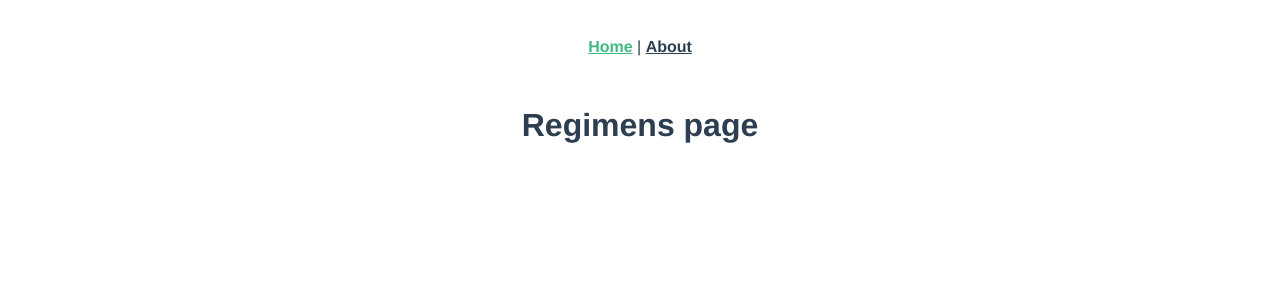
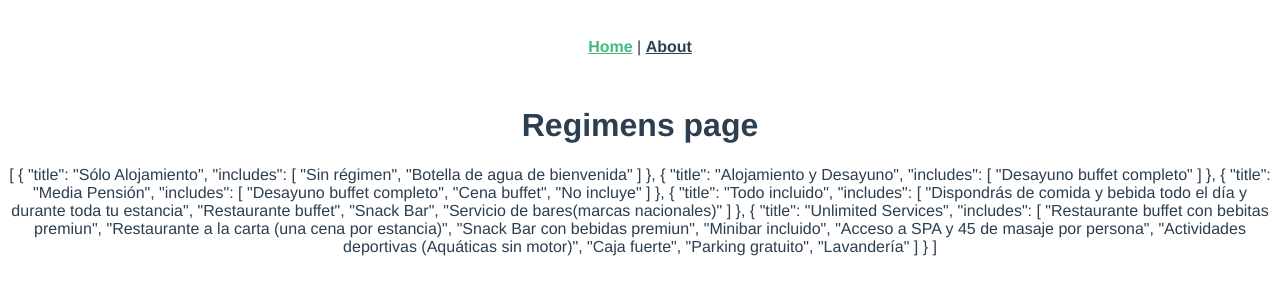
Before and after one commit to AlvaroDDG86/vue-ccktl, a Vue app: page /#/ in a window 1280 px wide. Shown: the top 300 px of the page. Built offline with nearby package versions, Linux system fonts and the light colour scheme.

Commit message:
load the regimens data via fetch

```diff
--- /dev/null
+++ b/public/regimens.json
@@ -0,0 +1,37 @@
+[
+  {
+    "title": "Sólo Alojamiento",
+    "includes": ["Sin régimen", "Botella de agua de bienvenida"]
+  },
+  {
+    "title": "Alojamiento y Desayuno",
+    "includes": ["Desayuno buffet completo"]
+  },
+  {
+    "title": "Media Pensión",
+    "includes": ["Desayuno buffet completo", "Cena buffet", "No incluye"]
+  },
+  {
+    "title": "Todo incluido",
+    "includes": [
+      "Dispondrás de comida y bebida todo el día y durante toda tu estancia",
+      "Restaurante buffet",
+      "Snack Bar",
+      "Servicio de bares(marcas nacionales)"
+    ]
+  },
+  {
+    "title": "Unlimited Services",
+    "includes": [
+      "Restaurante buffet con bebitas premiun",
+      "Restaurante a la carta (una cena por estancia)",
+      "Snack Bar con bebidas premiun",
+      "Minibar incluido",
+      "Acceso a SPA y 45 de masaje por persona",
+      "Actividades deportivas (Aquáticas sin motor)",
+      "Caja fuerte",
+      "Parking gratuito",
+      "Lavandería"
+    ]
+  }
+]
--- /dev/null
+++ b/src/services/regimens.service.ts
@@ -0,0 +1,9 @@
+import { Regimen } from "@/domain/entities/Regimen";
+
+export const RegimensService = {
+  getRegimens(): Promise<Regimen> {
+    return fetch("http://localhost:8080/regimens.json")
+      .then((res) => res.json())
+      .then((res) => res);
+  },
+};
--- a/src/store/regimens.store.ts
+++ b/src/store/regimens.store.ts
@@ -1,9 +1,17 @@
+import { defineStore } from "pinia";
+import { RegimensService } from "@/services/regimens.service";
 import { Regimen } from "@/domain/entities/Regimen";
-import { defineStore } from "pinia";
 
-export const useStore = defineStore("beers", {
+export const useRegimensStore = defineStore("beers", {
   state: () => ({
     regimens: <Regimen[]>[],
     regimenSelected: <Regimen | null>null,
   }),
+  actions: {
+    getRegimens() {
+      RegimensService.getRegimens().then((res: any) => {
+        this.regimens = res;
+      });
+    },
+  },
 });
--- a/src/views/Regimens.vue
+++ b/src/views/Regimens.vue
@@ -1,12 +1,23 @@
 <template>
   <div class="regimens">
     <h1>Regimens page</h1>
+    {{ regimens }}
   </div>
 </template>
 
 <script lang="ts">
-import { defineComponent } from "vue";
+import { defineComponent, computed } from "vue";
+import { useRegimensStore } from "@/store/regimens.store";
 export default defineComponent({
   name: "Regimens",
+  setup() {
+    const regimensStore = useRegimensStore();
+    regimensStore.getRegimens();
+    const regimens = computed(() => regimensStore.regimens);
+
+    return {
+      regimens,
+    };
+  },
 });
 </script>
```
